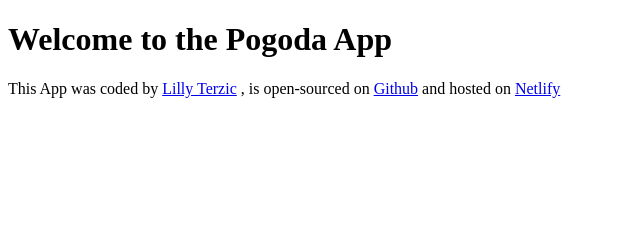
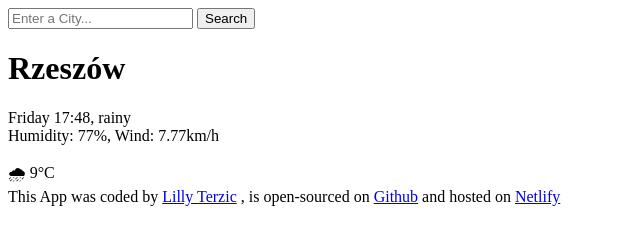
Before and after one commit to lilllyyyyyyyy/pogoda, a plain HTML site: page index.html in a window 1280 px wide. Shown: the whole page, without its empty margins (0-640 px from the left). Drawn offline with Linux system fonts and the light colour scheme.

Commit message:
Update index.html

```diff
--- a/index.html
+++ b/index.html
@@ -3,10 +3,26 @@
 <head>
     <meta charset="UTF-8">
     <meta name="viewport" content="width=>, initial-scale=1.0">
-    <title>Document</title>
+    <title>Pogoda App</title>
 </head>
 <body>
-    <h1> Welcome to the Pogoda App</h1>
+    <header>
+        <form>
+            <input type="search"  placeholder="Enter a City..." required/>
+            <input type="submit" value="Search"/>
+        </form>
+    </header>
+    <main>
+        <div>
+    <h1>Rzeszów</h1>
+    <p>
+        Friday 17:48, rainy
+        <br />
+        Humidity: 77%, Wind: 7.77km/h
+        </p>
+        </div>
+       <div>🌧 9°C</div>
+    </main>
 
     <footer>
         This App was coded by
```
